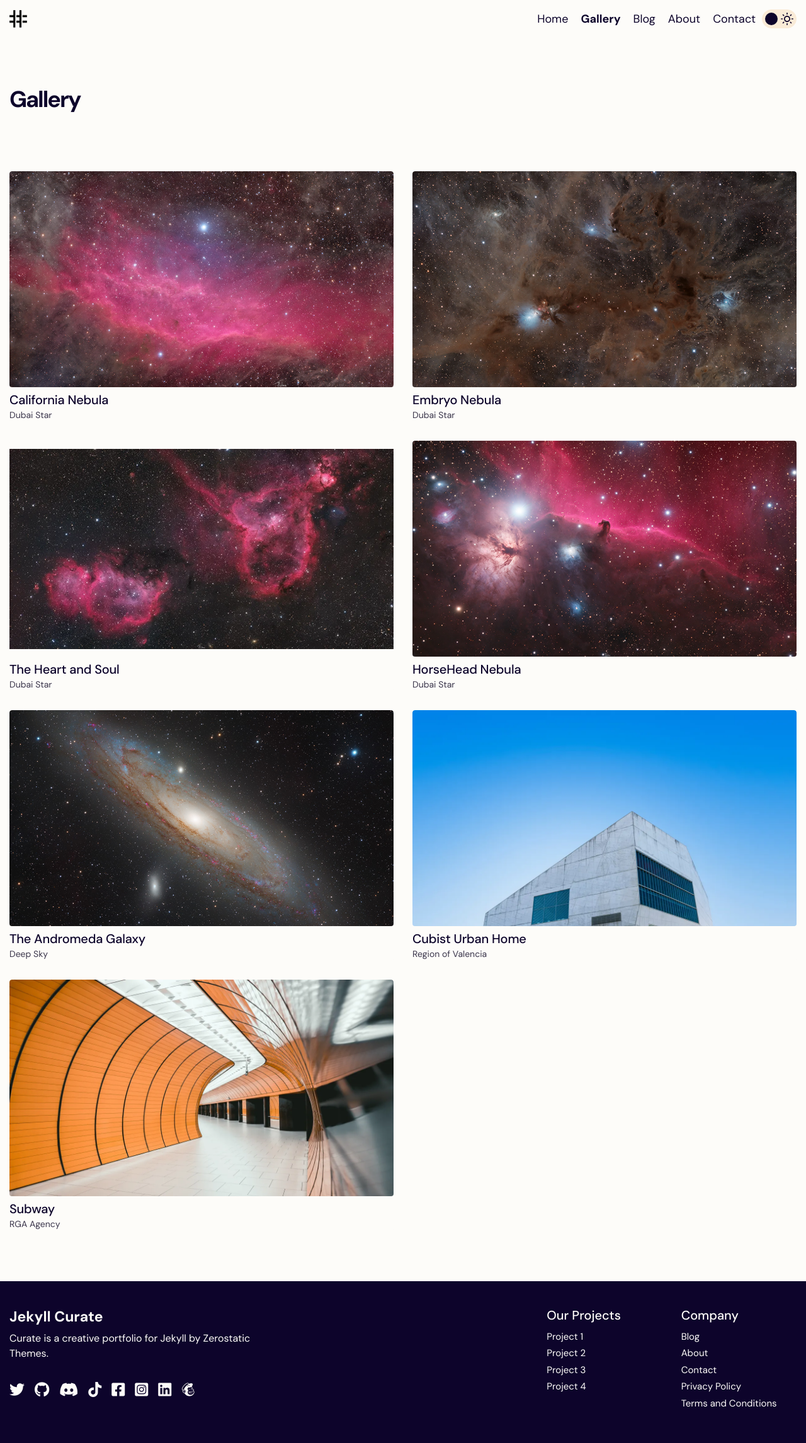
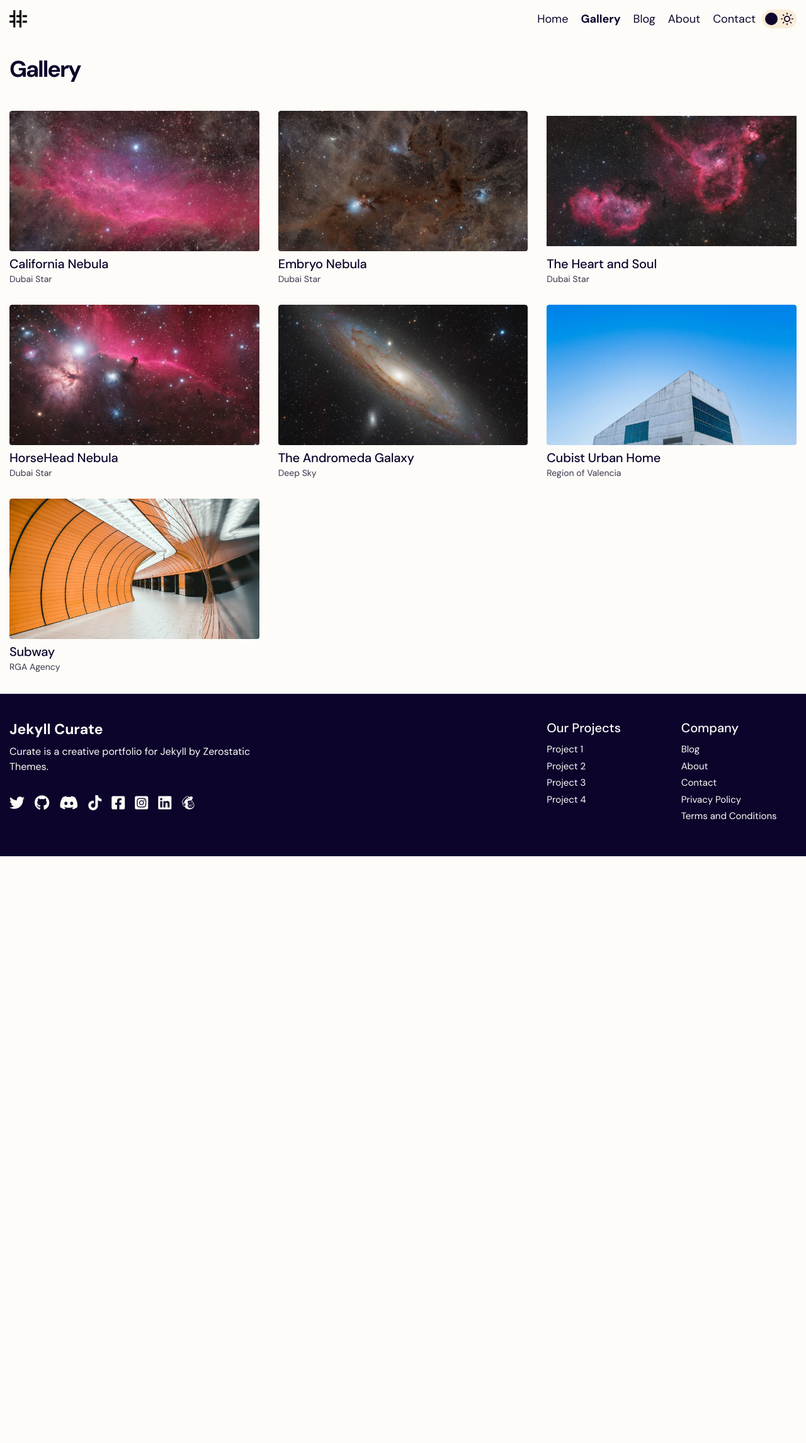
Before and after one commit to jtolboe/website, a Jekyll site: the page built from pages/projects.md, in a window 1280 px wide. Shown: the whole page at 63% size. Built offline with Jekyll 4.4.1, drawn with Linux system fonts in a browser that asks for light colours; after the commit the page ends 1360 px from its top, so only the background shows below that.

Commit message:
reduce heading spacing

```diff
--- a/_sass/theme/_custom.scss
+++ b/_sass/theme/_custom.scss
@@ -8,3 +8,13 @@
         text-decoration-color: var(--color-base-bg-3);
     }
 }
+
+// Reduce spacing between heading and content
+.section {
+    padding-top: 2rem;
+    padding-bottom: 2rem;
+
+    .section-heading {
+        margin-bottom: 2rem;
+    }
+}
```
Also changed, not shown: pages/projects.md (+1 -1 lines).
